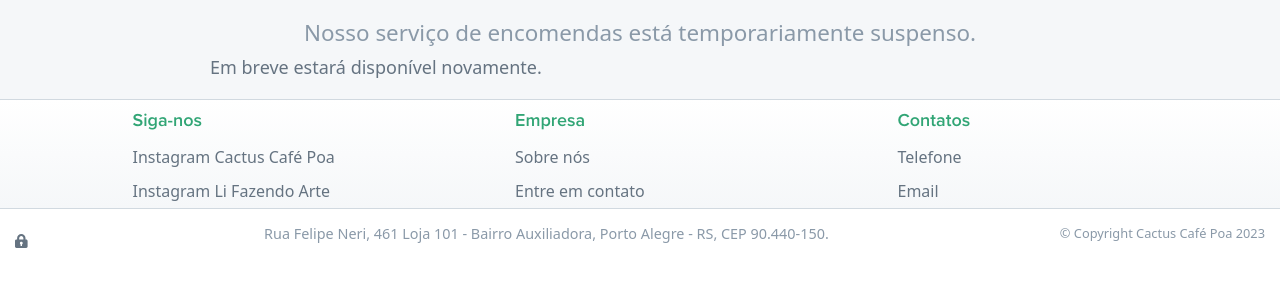
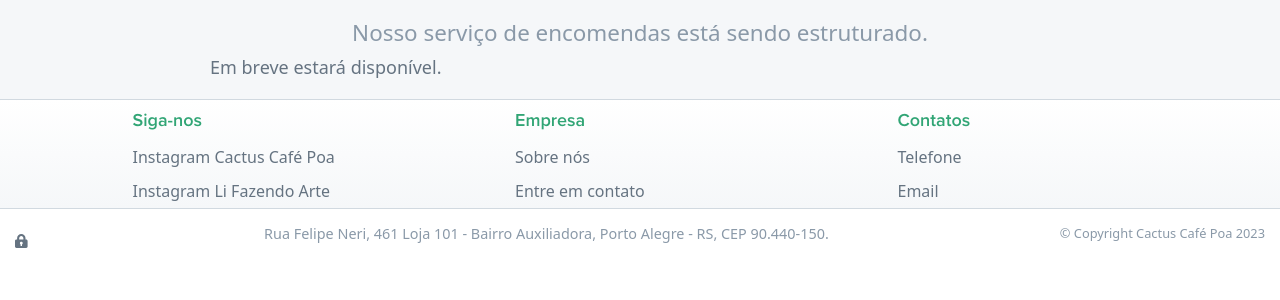
Before and after one commit to cactuscafepoa/cactus, a Laravel app: page /encomendas in a window 1280 px wide. Shown: the part 170-470 px from the top of the page. Run offline with Laravel 8, Linux system fonts and the light colour scheme; data that the repository does not hold is empty; some libraries are stand-ins or nearby versions; some web fonts are replaced.

Commit message:
ajustes finais

```diff
--- a/resources/views/site/categoria/encomenda.blade.php
+++ b/resources/views/site/categoria/encomenda.blade.php
@@ -12,8 +12,8 @@
 
     <div class="gray-background" style="padding:20px;">
         <section class="contact__block contact-wrapper" style="padding: 0px;">
-            <h2 style="font-size: 1.4rem;color: #8a99a8;">Nosso serviço de encomendas está temporariamente suspenso.</h2>
-            <p style="text-align: initial;max-width:initial;font-weight: initial;">Em breve estará disponível novamente.</p>
+            <h2 style="font-size: 1.4rem;color: #8a99a8;">Nosso serviço de encomendas está sendo estruturado.</h2>
+            <p style="text-align: initial;max-width:initial;font-weight: initial;">Em breve estará disponível.</p>
         </section>
     </div>
 
```
